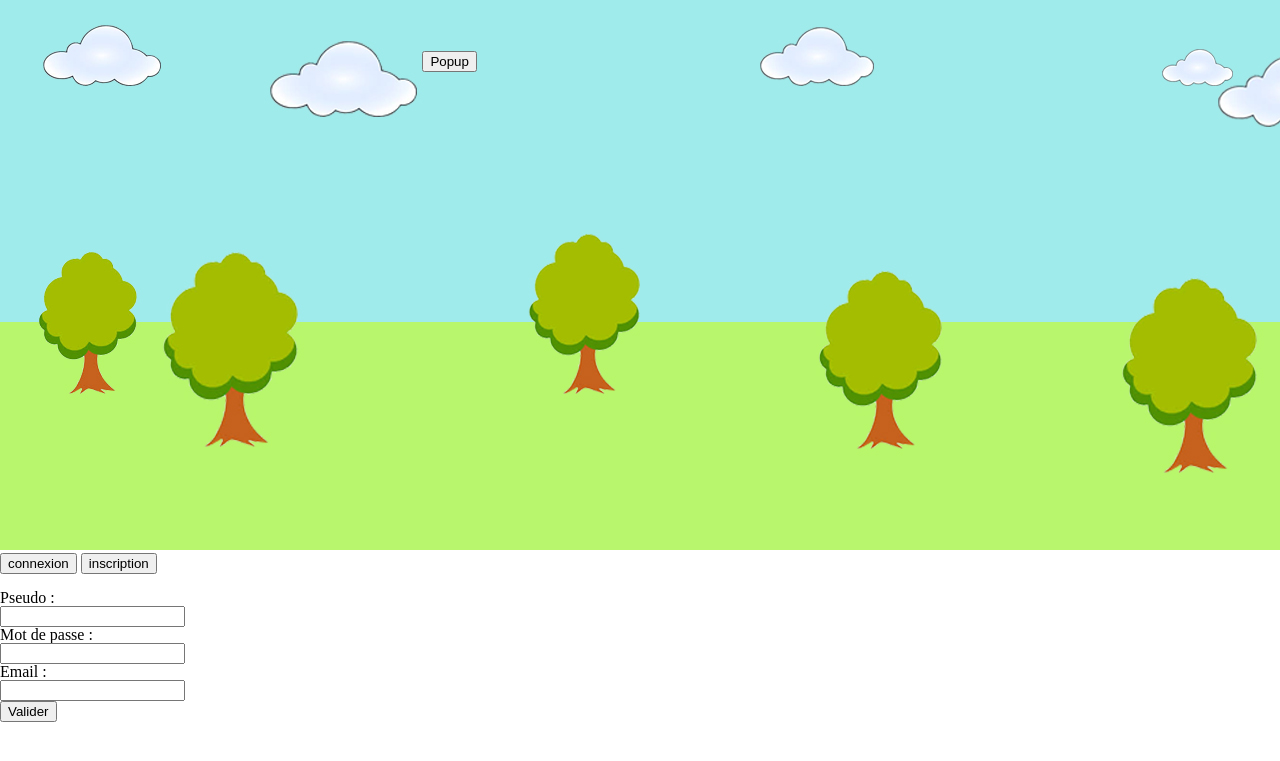
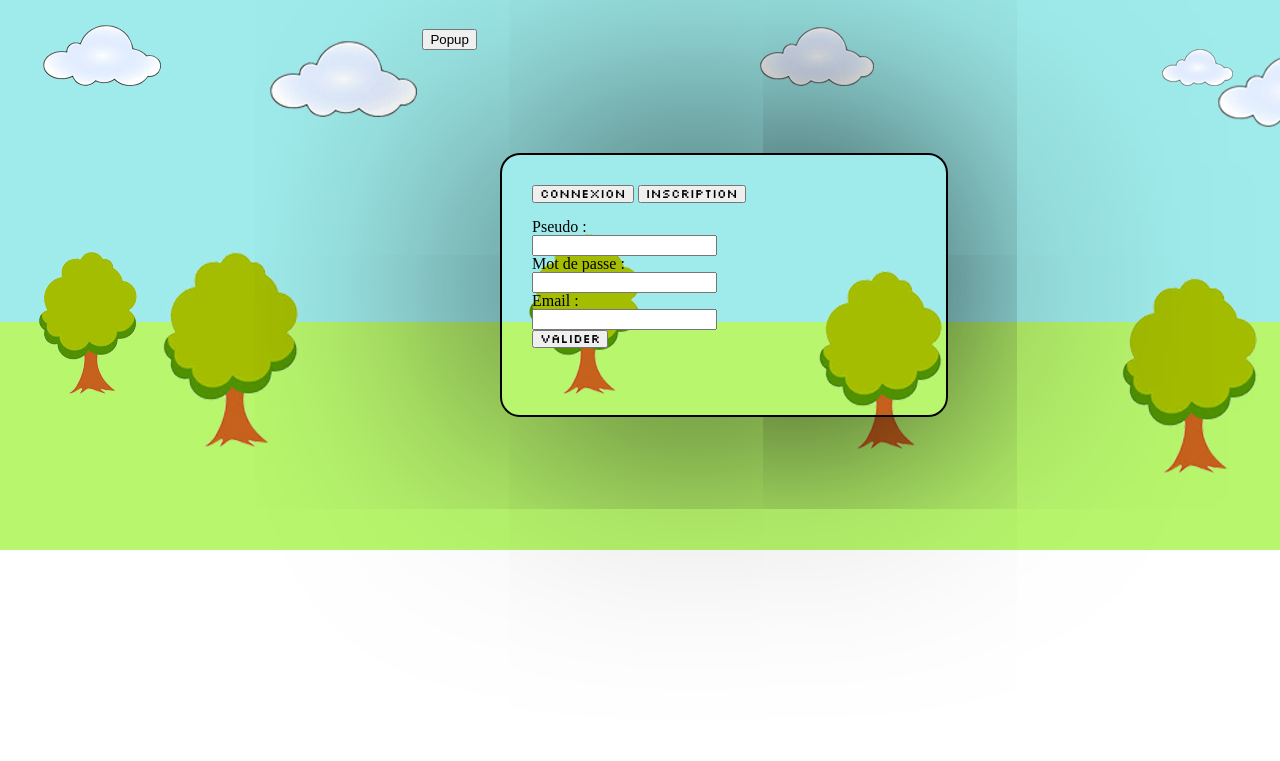
Before and after one commit to SebGazeau/cefiiPlane, a PHP site: page / in a window 1280 px wide; the page is wider, and only the part inside the window is pictured. Shown: the top 761 px of that part. Run offline with PHP 8.4, Linux system fonts and the light colour scheme; some web fonts are replaced.

Commit message:
modification style.css pour etre pres mercredi matin

```diff
--- a/css/style.css
+++ b/css/style.css
@@ -45,15 +45,13 @@
 }
 
 
-<<<<<<< HEAD
+
 #popupForm{
     border: 2px solid white;
-=======
+}
 #popupForm {
     border: 2px solid black;
->>>>>>> ece6c944d9bb780537648e18294d6d9820ec9288
     border-radius: 20px;
-
     height: 200px;
     width: 30%;
     margin-left: 500px;
@@ -66,20 +64,9 @@
 }
 
 
-<<<<<<< HEAD
-=======
-html {}
->>>>>>> ece6c944d9bb780537648e18294d6d9820ec9288
-
 .arcade {
     font-family: silkscreennormal;
 }
-
-<<<<<<< HEAD
-
-=======
-html {}
->>>>>>> ece6c944d9bb780537648e18294d6d9820ec9288
 
 .popupFlex {
     display: flex;
```
